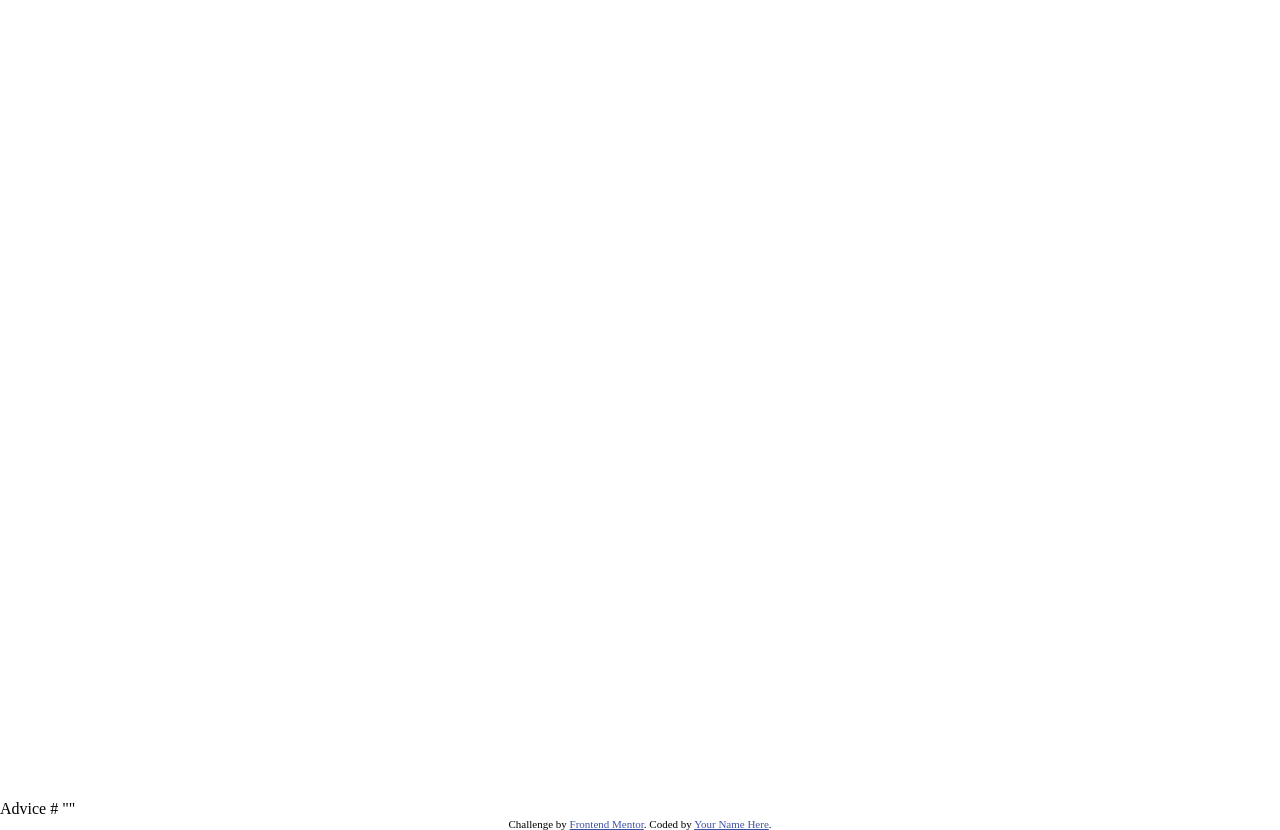
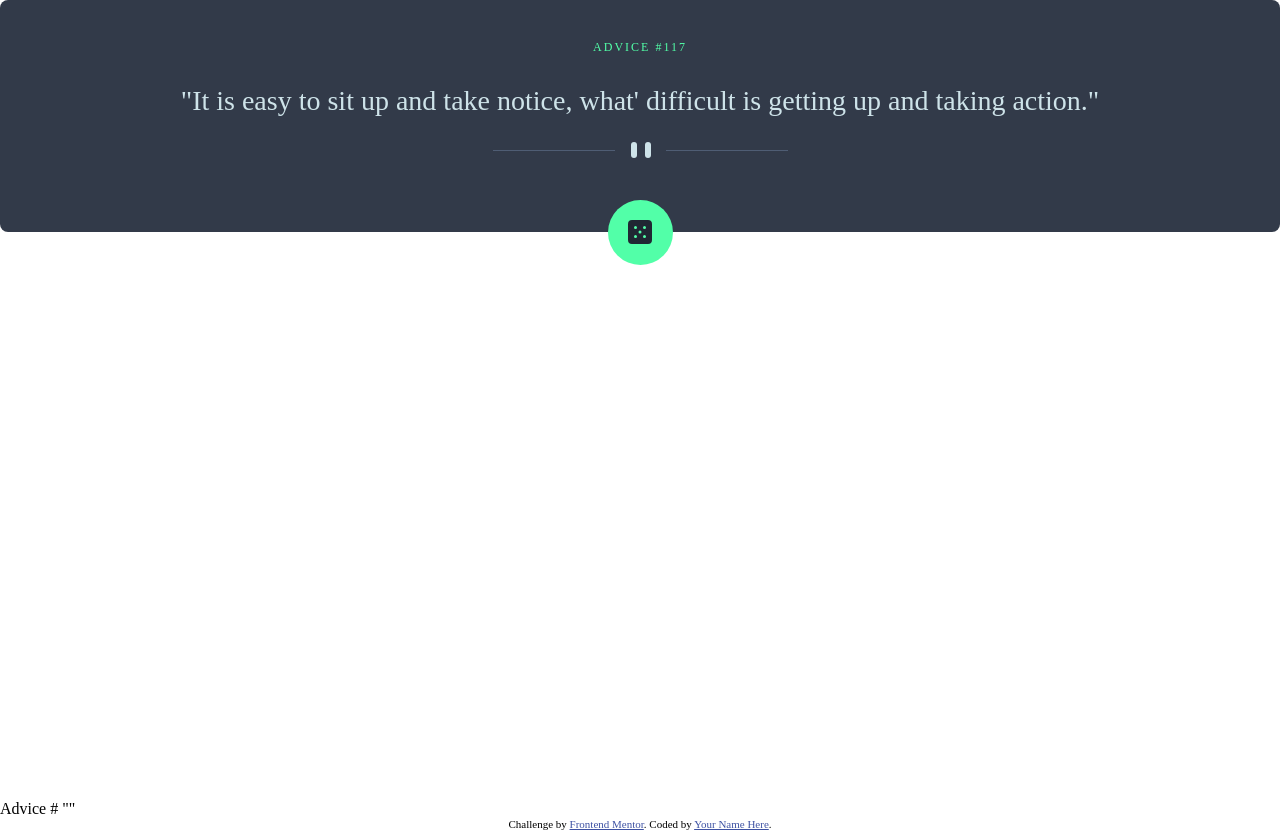
Before and after one commit to dekitsuneco/advice-generator, a React (Create React App) app: page / in a window 1280 px wide. Built offline with nearby package versions, Linux system fonts and the light colour scheme.

Commit message:
Create Card component

```diff
--- a/src/App.tsx
+++ b/src/App.tsx
@@ -1,10 +1,11 @@
 import React from 'react';
 import './App.css';
+import { Card } from './ui-kit/Card';
 
 function App() {
   return (
-    <div className="App">
-
+    <div>
+      <Card />
     </div>
   );
 }
--- /dev/null
+++ b/src/ui-kit/Card/component.tsx
@@ -0,0 +1,83 @@
+import React from 'react';
+import { Stylesheet, variables } from '../styles';
+import divider from '../../images/pattern-divider-mobile.svg';
+import dice from '../../images/icon-dice.svg';
+
+const style: Stylesheet = {
+  wrapper: {
+    position: 'relative',
+    display: 'flex',
+    flexDirection: 'column',
+    justifyContent: 'space-between',
+  },
+  card: {
+    width: '100%',
+    paddingTop: '40px',
+    paddingBottom: '40px',
+    backgroundColor: variables.color.neutralDark,
+    borderRadius: '8px',
+  },
+  container: {
+    margin: '0 auto',
+    paddingLeft: '30px',
+    paddingRight: '30px',
+  },
+  cardBody: {
+    display: 'flex',
+    flexDirection: 'column',
+    justifyContent: 'center',
+    alignItems: 'center',
+  },
+  cardTitle: {
+    marginBottom: '30px',
+    color: variables.color.primaryDark,
+    textAlign: 'center',
+    fontSize: '12px',
+    letterSpacing: '2px',
+    textTransform: 'uppercase',
+  },
+  cardAdvice: {
+    marginBottom: '25px',
+    color: variables.color.primary,
+    fontSize: variables.fontSize.medium,
+  },
+  cardDivider: {
+    marginBottom: '30px',
+  },
+  cardDice: {
+    position: 'absolute',
+    bottom: '-32.5px',
+    width: '65px',
+    height: '65px',
+    display: 'flex',
+    alignItems: 'center',
+    justifyContent: 'center',
+    backgroundColor: variables.color.primaryDark,
+    borderRadius: '50%',
+  },
+};
+
+export const Card = () => {
+  return (
+    <div style={style.wrapper} className="advicer">
+      <div style={style.card} className="card">
+        <div style={style.container} className="container">
+          <div style={style.cardBody} className="card__body">
+            <div style={style.cardTitle} className="card__title">
+              {'Advice #117'}
+            </div>
+            <div style={style.cardAdvice} className="card__advice">
+              {'"It is easy to sit up and take notice, what\' difficult is getting up and taking action."'}
+            </div>
+            <div className="card__divider" style={style.cardDivider}>
+              <img src={divider} alt="Divider line." />
+            </div>
+            <div className="card__qr-code" style={style.cardDice}>
+            <img src={dice} alt="Dice icon." />
+            </div>
+          </div>
+        </div>
+      </div>
+    </div>
+  );
+};
--- a/src/ui-kit/Card/index.ts
+++ b/src/ui-kit/Card/index.ts
@@ -0,0 +1 @@
+export * from './component';
--- a/src/ui-kit/styles/index.ts
+++ b/src/ui-kit/styles/index.ts
@@ -1 +1,2 @@
 export * from './variables';
+export * from './styles';
--- /dev/null
+++ b/src/ui-kit/styles/styles.ts
@@ -0,0 +1,3 @@
+export interface Stylesheet {
+  [className: string]: React.CSSProperties
+}
```
Also changed, not shown: src/ui-kit/Card/components.tsx (deleted), src/ui-kit/Card/mobile-design.jpg (added), src/ui-kit/Text/components.tsx (deleted), src/ui-kit/Text/index.ts (deleted).
